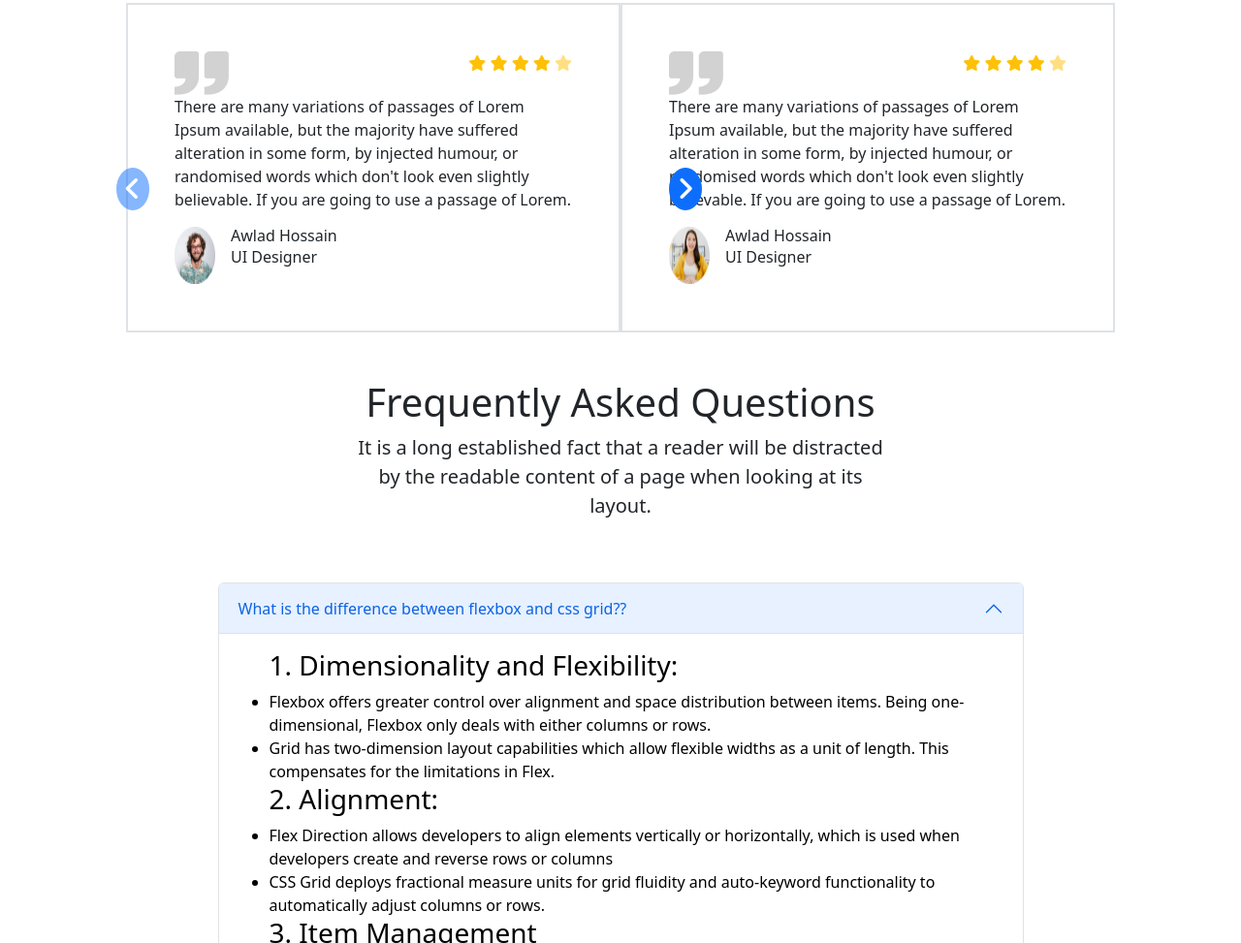
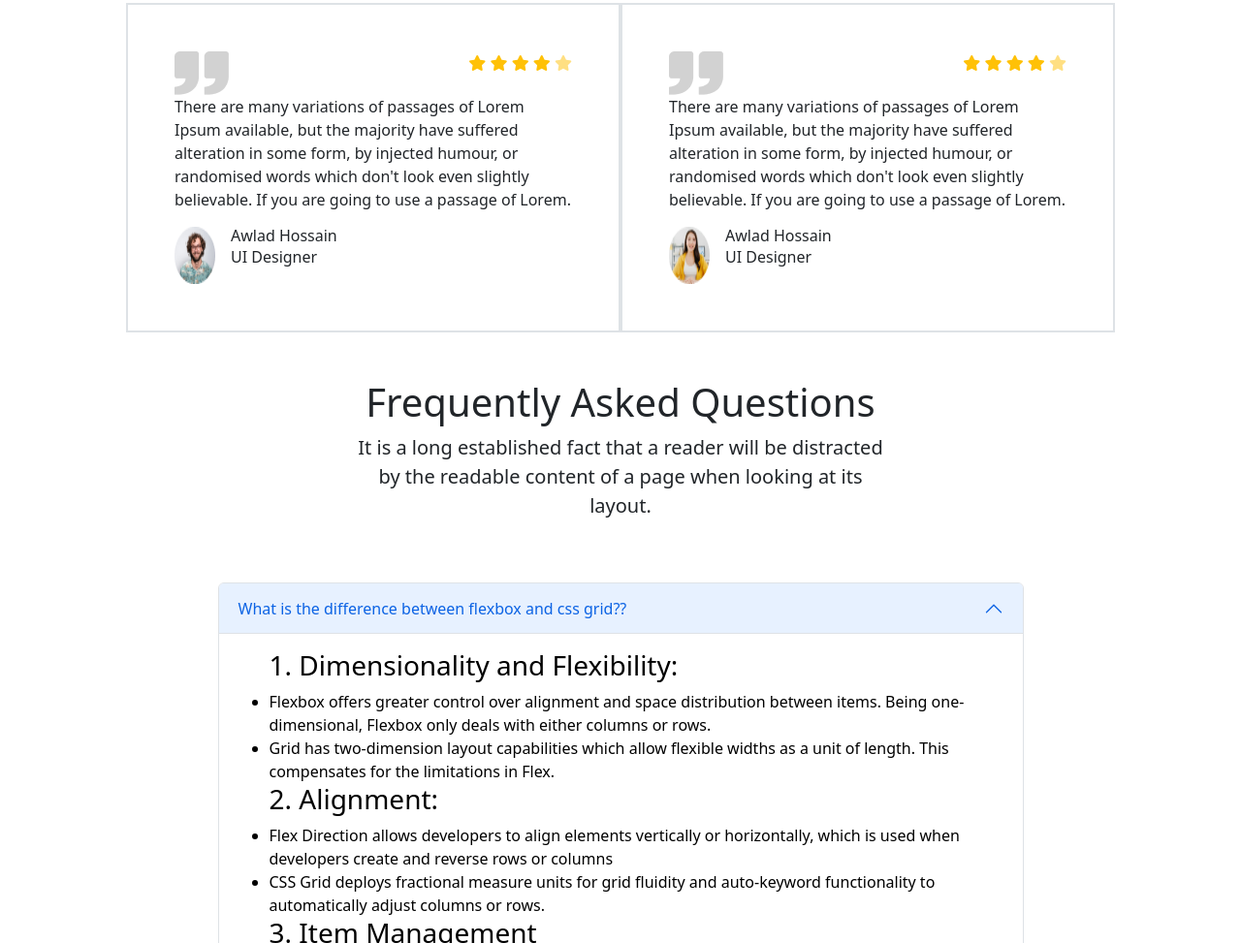
Before and after one commit to mnalambd09/Probashi-tech-Edu, a plain HTML site: page index.html in a window 1280 px wide. Shown: the part 3554-4527 px from the top of the page at 97% size. Drawn offline with nearby package versions, Linux system fonts and the light colour scheme.

Commit message:
final commit

```diff
--- a/index.html
+++ b/index.html
@@ -392,9 +392,6 @@
                             <p>UI Designer</p>
                         </div>
                     </div >
-                    <div style="margin-left: -60px;">
-                        <i class="fa-solid fa-angle-left text-white bg-primary bg-opacity-50 round rounded-circle fs-3 p-2 position-absolute top-50 "></i>
-                    </div>
                 </div>
                 <div class="col-12 col-md-12 col-lg-6 border border-2 p-5 position-relative">
                     <div class="d-flex justify-content-between">
@@ -419,9 +416,6 @@
                             <p>UI Designer</p>
                         </div>
                     </div >
-                    <div  class="position-absolute top-50 left-" >
-                        <i class="fa-solid fa-angle-right text-white bg-primary round rounded-circle fs-3 p-2 "></i>
-                    </div>
                 </div>
             </div>
         </div>
```
